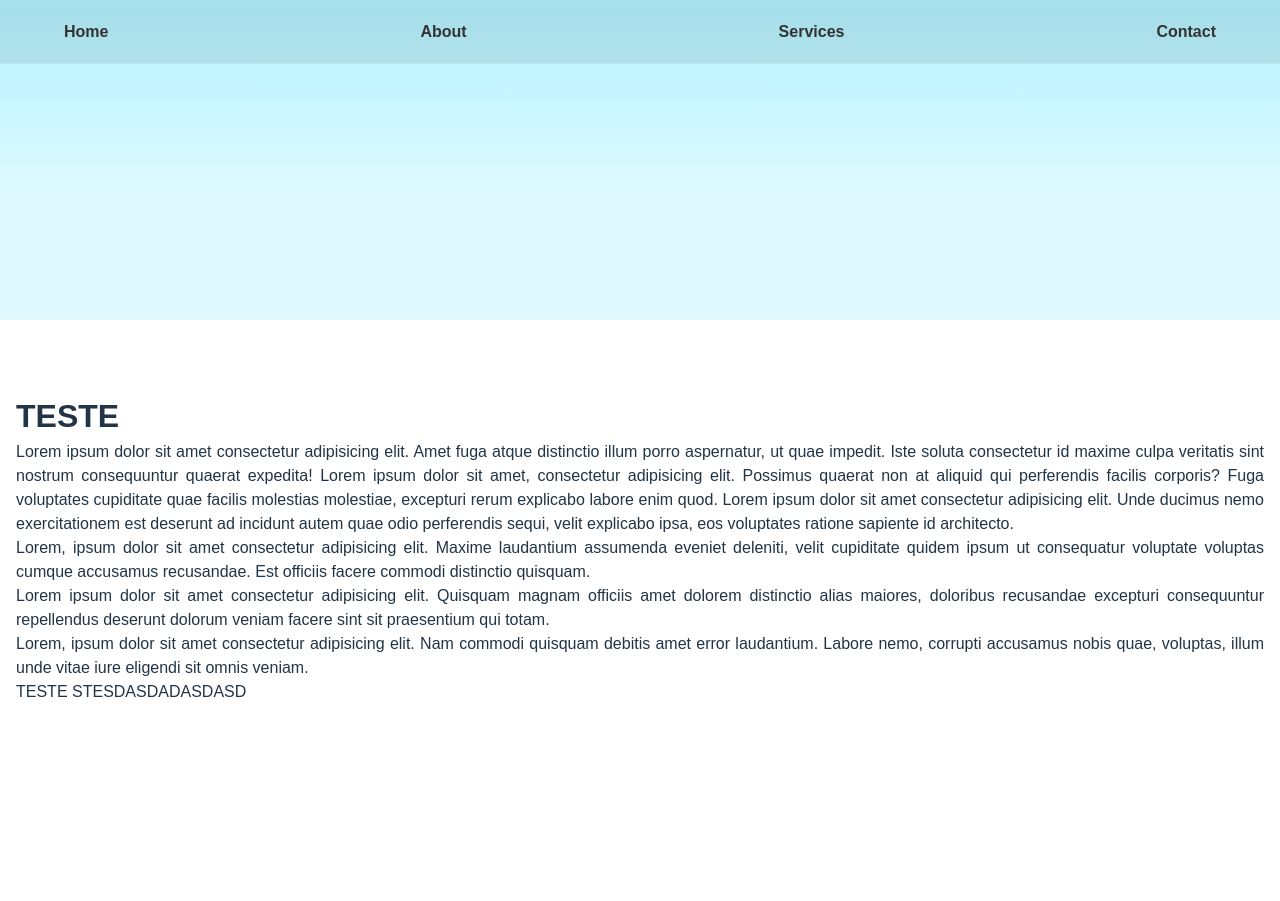
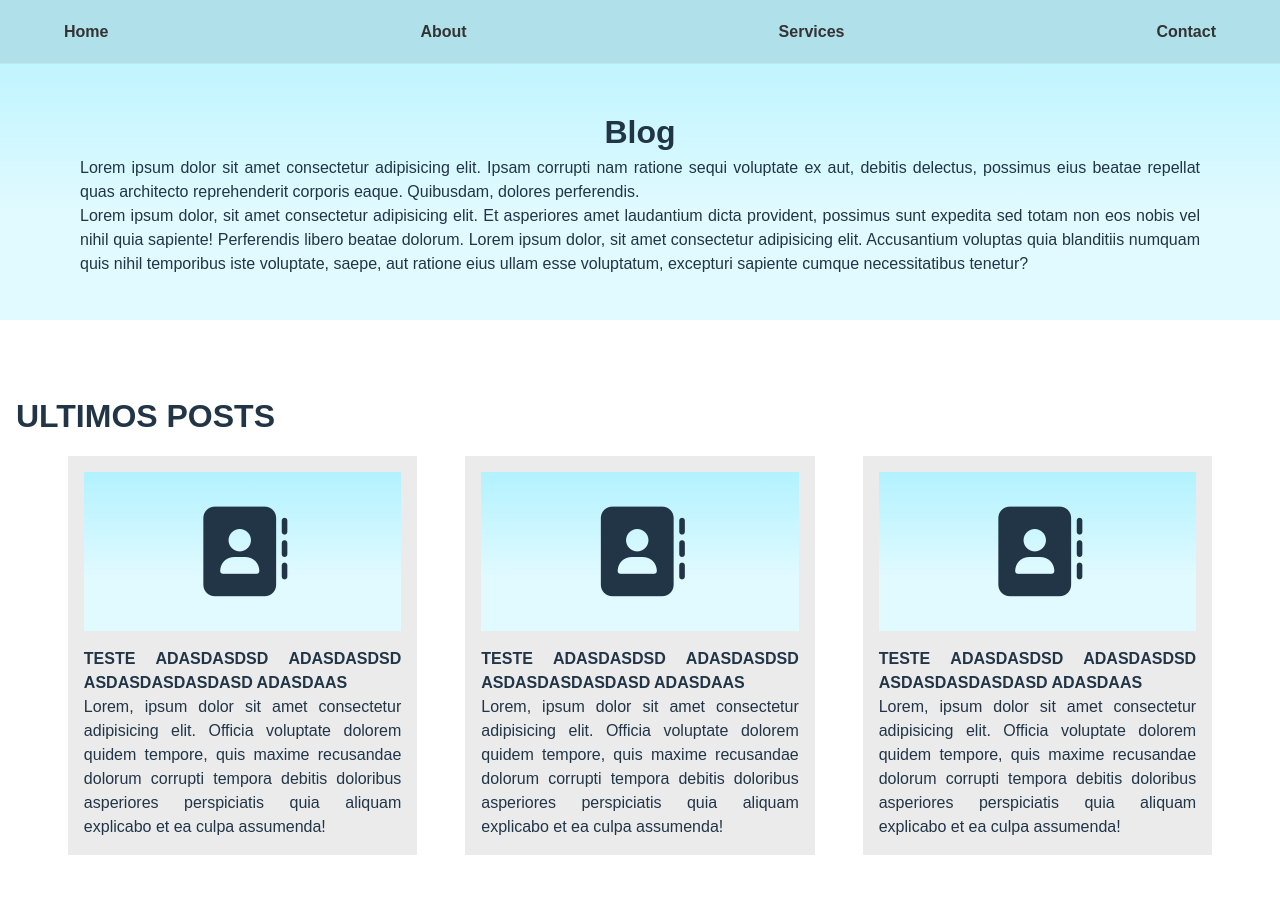
Before and after one commit to GustavoScardovelliSiqueroli/gsss-blog-vue, a Vue app: page / in a window 1280 px wide. Shown: the top 901 px of the page. Before the commit the page ends 800 px from the top, so only its background shows below. Built offline with nearby package versions, Linux system fonts and the light colour scheme.

Commit message:
feat: cards

```diff
--- a/package.json
+++ b/package.json
@@ -9,6 +9,12 @@
     "preview": "vite preview"
   },
   "dependencies": {
+    "@fortawesome/fontawesome-free": "^6.7.2",
+    "@fortawesome/fontawesome-svg-core": "^6.7.2",
+    "@fortawesome/free-brands-svg-icons": "^6.7.2",
+    "@fortawesome/free-regular-svg-icons": "^6.7.2",
+    "@fortawesome/free-solid-svg-icons": "^6.7.2",
+    "@fortawesome/vue-fontawesome": "^3.0.8",
     "vue": "^3.5.13",
     "vue-router": "^4.5.0"
   },
--- a/src/components/BlogBanner.vue
+++ b/src/components/BlogBanner.vue
@@ -1,9 +1,28 @@
 <template>
-  <div class="blog-banner"></div>
+  <div class="blog-banner">
+    <div class="blog-content">
+      <h1>Blog</h1>
+      <p>
+        Lorem ipsum dolor sit amet consectetur adipisicing elit. Ipsam corrupti
+        nam ratione sequi voluptate ex aut, debitis delectus, possimus eius
+        beatae repellat quas architecto reprehenderit corporis eaque. Quibusdam,
+        dolores perferendis.
+      </p>
+      <p>
+        Lorem ipsum dolor, sit amet consectetur adipisicing elit. Et asperiores
+        amet laudantium dicta provident, possimus sunt expedita sed totam non
+        eos nobis vel nihil quia sapiente! Perferendis libero beatae dolorum.
+        Lorem ipsum dolor, sit amet consectetur adipisicing elit. Accusantium
+        voluptas quia blanditiis numquam quis nihil temporibus iste voluptate,
+        saepe, aut ratione eius ullam esse voluptatum, excepturi sapiente cumque
+        necessitatibus tenetur?
+      </p>
+    </div>
+  </div>
 </template>
 <style>
 .blog-banner {
-  position: fixed; /* Para começar no topo e ser independente do conteúdo */
+  position: absolute;
   top: 0;
   left: 0;
   width: 100vw;
@@ -15,6 +34,19 @@
     rgba(224, 250, 255, 1) 35%,
     rgba(178, 242, 255, 1) 100%
   );
-  z-index: 1; /* Garantir que a navbar fique acima, se necessário */
+  z-index: 1;
+  display: flex;
+  justify-content: center;
+}
+.blog-content {
+  margin-top: 4rem;
+  padding: 5rem;
+  /* background-color: red; */
+  max-width: 1280px;
+  min-width: 320px;
+  display: flex;
+  flex-direction: column;
+  align-items: center;
+  justify-content: center;
 }
 </style>
--- /dev/null
+++ b/src/components/Card.vue
@@ -0,0 +1,63 @@
+<template>
+  <div class="card">
+    <div class="card-header">
+      <div class="card-icon">
+        <i class="fa fa-address-book" aria-hidden="true"></i>
+      </div>
+    </div>
+    <b>TESTE ADASDASDSD ADASDASDSD ASDASDASDASDASD ADASDAAS</b>
+    <p>
+      Lorem, ipsum dolor sit amet consectetur adipisicing elit. Officia
+      voluptate dolorem quidem tempore, quis maxime recusandae dolorum corrupti
+      tempora debitis doloribus asperiores perspiciatis quia aliquam explicabo
+      et ea culpa assumenda!
+    </p>
+  </div>
+</template>
+<script>
+export default {
+  name: "Card",
+};
+</script>
+<style>
+.card {
+  background-color: #00000014;
+  width: 28%;
+  aspect-ratio: 1 / 1;
+  cursor: pointer;
+  padding: 1rem;
+  box-sizing: border-box;
+  display: flex;
+  flex-direction: column;
+}
+.card-header {
+  display: flex;
+  align-items: center;
+  justify-content: center;
+  /* height: 50%; */
+  /* background-color: blue; */
+  width: 100%;
+  margin-bottom: 1rem;
+  aspect-ratio: 2;
+  background: rgb(224, 250, 255);
+  background: linear-gradient(
+    0deg,
+    rgba(224, 250, 255, 1) 0%,
+    rgba(224, 250, 255, 1) 35%,
+    rgba(178, 242, 255, 1) 100%
+  );
+}
+.card:hover {
+  outline: 4px solid #b0e1eb;
+}
+.card-icon {
+  height: 100%;
+  aspect-ratio: 1;
+  display: flex;
+  align-items: center;
+  justify-content: center;
+}
+.card-icon i {
+  font-size: 7vw;
+}
+</style>
--- a/src/components/NavBar.vue
+++ b/src/components/NavBar.vue
@@ -1,7 +1,7 @@
 <template>
   <header>
     <nav class="navbar">
-      <div class="container">
+      <div class="nav-container">
         <router-link to="/">Home</router-link>
         <router-link to="/about">About</router-link>
         <router-link to="/services">Services</router-link>
@@ -23,7 +23,7 @@ body {
 .navbar {
   width: 100%;
   height: 4rem;
-  background-color: #00000014;
+  background-color: #b0e1eb;
   position: fixed; /* Navbar fixa no topo */
   top: 0;
   left: 0;
@@ -34,7 +34,7 @@ body {
 }
 
 /* Container Centralizado */
-.container {
+.nav-container {
   width: 100%;
   max-width: 1200px; /* Limita a largura da navbar */
   margin: 0 auto;
--- a/src/main.js
+++ b/src/main.js
@@ -2,5 +2,6 @@ import router from "./router";
 import { createApp } from "vue";
 import "./css/style.css";
 import App from "./App.vue";
+import "@fortawesome/fontawesome-free/css/all.css";
 
 createApp(App).use(router).mount("#app");
--- a/src/views/HomeView.vue
+++ b/src/views/HomeView.vue
@@ -1,7 +1,18 @@
 <template>
   <div>
     <BlogBanner></BlogBanner>
-    <h1>TESTE</h1>
+    <h1>ULTIMOS POSTS</h1>
+    <div class="card-container">
+      <Card></Card>
+      <Card></Card>
+      <Card></Card>
+      <Card></Card>
+      <Card></Card>
+      <Card></Card>
+      <Card></Card>
+      <Card></Card>
+      <Card></Card>
+    </div>
     <p>
       Lorem ipsum dolor sit amet consectetur adipisicing elit. Amet fuga atque
       distinctio illum porro aspernatur, ut quae impedit. Iste soluta
@@ -34,11 +45,23 @@
 </template>
 <script>
 import BlogBanner from "../components/BlogBanner.vue";
+import Card from "../components/Card.vue";
 
 export default {
   components: {
     BlogBanner,
+    Card,
   },
 };
 </script>
-<style></style>
+<style>
+.card-container {
+  /* background-color: red; */
+  display: flex;
+  gap: 3rem;
+  flex-wrap: wrap;
+  justify-content: center;
+  margin: 1rem 0;
+  /* align-items: center; */
+}
+</style>
```
Also changed, not shown: 1 other file (tests, documents, lock files or other folders).
